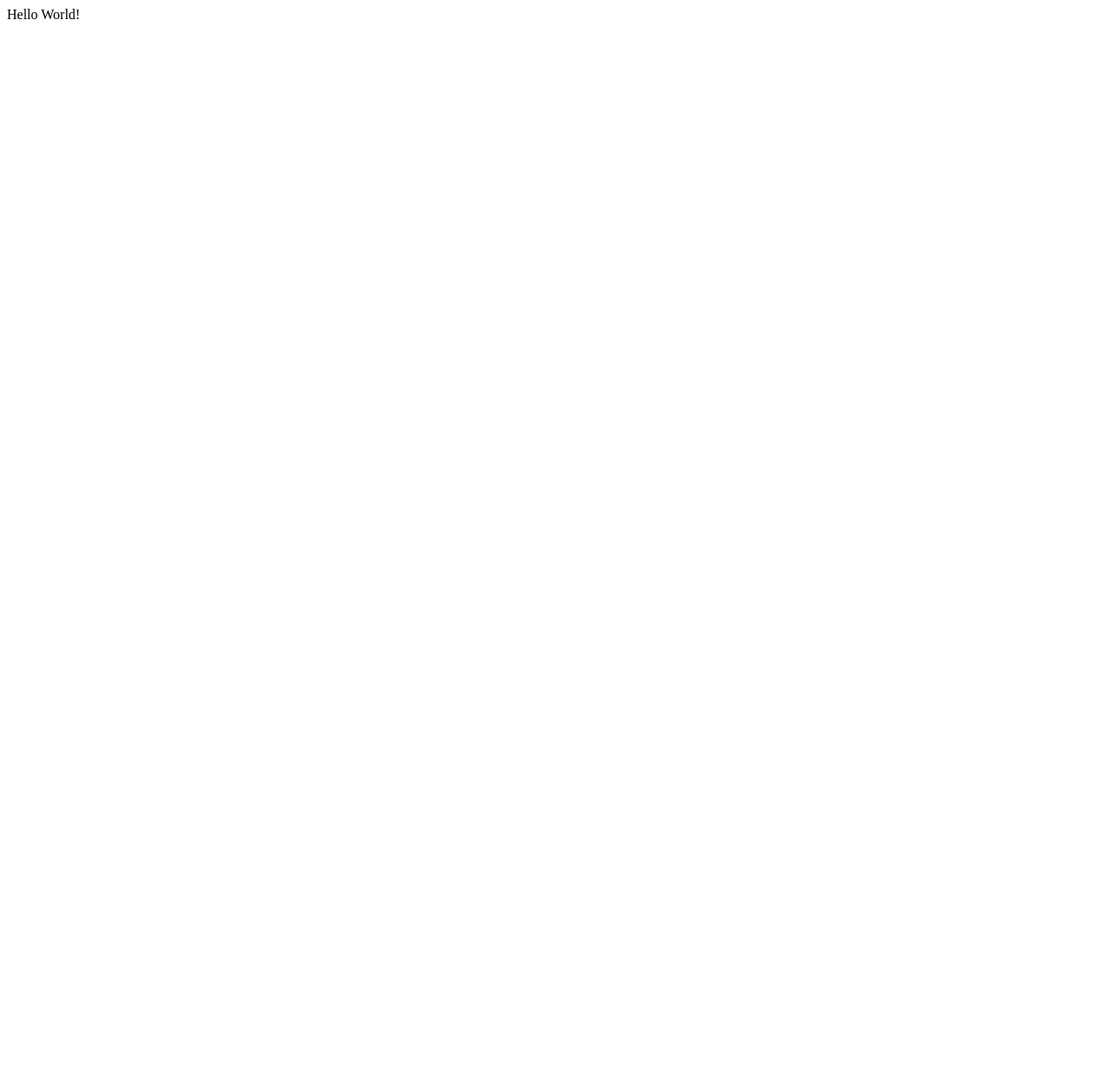
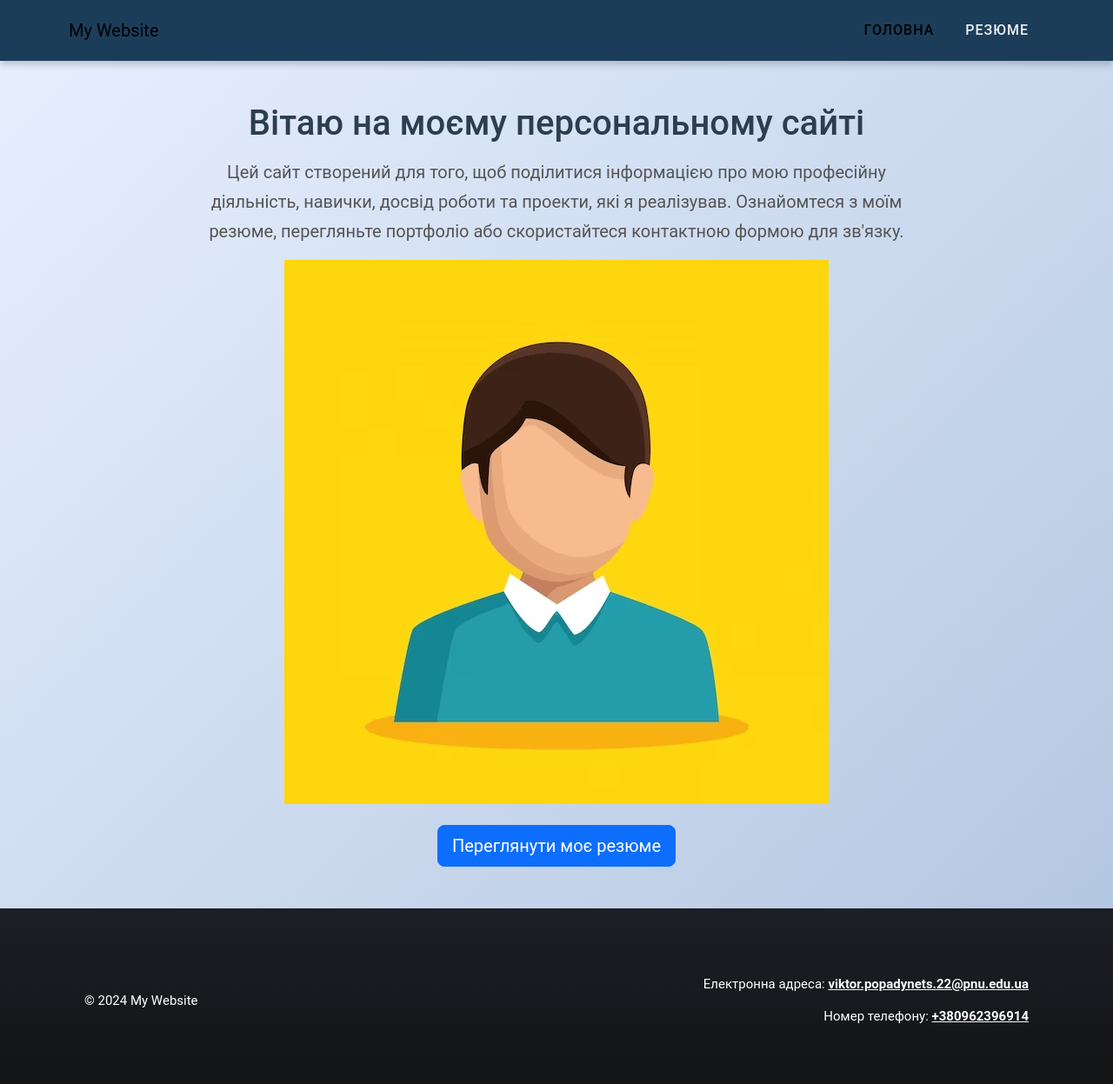
Before and after one commit to VictorPopadynets/flask-app-lab, a Flask app: page / in a window 1280 px wide. Before the commit the page is almost empty. Shown: the whole page at 87% size. Before the commit the page ends 22 px from the top, so only its background shows below. Run offline with Flask 3, Linux system fonts and the light colour scheme.

Commit message:
зміни у стилях для сторінок і додавання зображення

```diff
--- a/app.py
+++ b/app.py
@@ -1,15 +1,17 @@
-from flask import Flask
+from flask import Flask, render_template
 
-def create_app():
-    app = Flask(__name__)
 
-    @app.route('/')
-    def main():
-        return "Hello World!"
+from flask import Flask, render_template
 
-    return app
+app = Flask(__name__)
 
-app = create_app()
+@app.route('/')
+def main():
+    return render_template("index.html")
+
+@app.route('/resume')
+def get_resume():
+    return render_template("resume.html", page_title="Моє резюме")
 
 if __name__ == '__main__':
     app.run(debug=True)
--- /dev/null
+++ b/static/styles.css
@@ -0,0 +1,120 @@
+/* Загальні стилі */
+body {
+    background: linear-gradient(135deg, #e8f0ff, #b0c4de);
+    font-family: 'Roboto', sans-serif;
+    color: #222;
+    margin: 0;
+    padding: 0;
+    box-sizing: border-box;
+}
+
+*,
+*::before,
+*::after {
+    box-sizing: inherit;
+}
+
+.container {
+    width: 90%;
+    max-width: 1200px;
+    margin: 0 auto;
+    padding: 0 15px;
+}
+
+/* Хедер */
+header .navbar {
+    background-color: #1c3d5a;
+    padding: 15px 0;
+    box-shadow: 0 4px 8px rgba(0, 0, 0, 0.2);
+    display: flex;
+    justify-content: space-between;
+    align-items: center;
+}
+
+header .nav-link {
+    color: #f0f0f0;
+    font-size: 16px;
+    font-weight: 500;
+    margin: 0 10px;
+    text-transform: uppercase;
+    letter-spacing: 1px;
+    transition: color 0.3s ease-in-out;
+}
+
+header .nav-link.active,
+header .nav-link:hover {
+    color: #ff7f50;
+}
+
+/* Футер */
+.custom-footer {
+    background: linear-gradient(180deg, #1c1f25, #121416);
+    padding: 40px 20px;
+    font-size: 15px;
+    color: #bdbdbd;
+    text-align: center;
+}
+
+.custom-footer a {
+    color: #4ac8c8;
+    font-weight: 600;
+    transition: all 0.3s ease-in-out;
+}
+
+.custom-footer a:hover {
+    color: #2aaba5;
+    text-decoration: underline;
+}
+
+.custom-footer p {
+    line-height: 1.8;
+    margin: 10px 0 0;
+}
+
+.custom-footer .container {
+    text-align: center;
+}
+
+/* Основний контент */
+main {
+    min-height: calc(100vh - 200px);
+    display: flex;
+    flex-direction: column;
+    justify-content: center;
+    align-items: center;
+    padding: 20px;
+    text-align: center;
+}
+
+main h1 {
+    font-size: 2.5rem;
+    color: #2c3e50;
+    margin-bottom: 15px;
+}
+
+main p {
+    font-size: 1.25rem;
+    color: #555;
+    line-height: 1.7;
+    max-width: 800px;
+}
+
+/* Адаптивність */
+@media (max-width: 768px) {
+    header .nav-link {
+        font-size: 14px;
+        margin: 0 5px;
+    }
+
+    main h1 {
+        font-size: 2rem;
+    }
+
+    main p {
+        font-size: 1rem;
+    }
+
+    .custom-footer {
+        padding: 30px 15px;
+    }
+}
--- a/templates/index.html
+++ b/templates/index.html
@@ -4,6 +4,8 @@
 <section>
 <h1>Вітаю на моєму персональному сайті</h1>
 <p>Цей сайт створений для того, щоб поділитися інформацією про мою професійну діяльність, навички, досвід роботи та проекти, які я реалізував. Ознайомтеся з моїм резюме, перегляньте портфоліо або скористайтеся контактною формою для зв'язку.</p>
+<img src="{{ url_for('static', filename='images/logo.jpg') }}" alt="логотип">
+
 </section>
 
 <section>
```
Also changed, not shown: static/images/logo.jpg (added).
